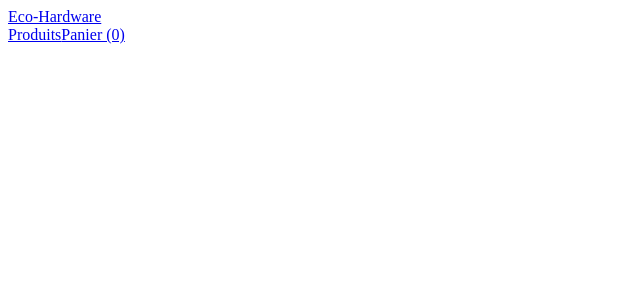
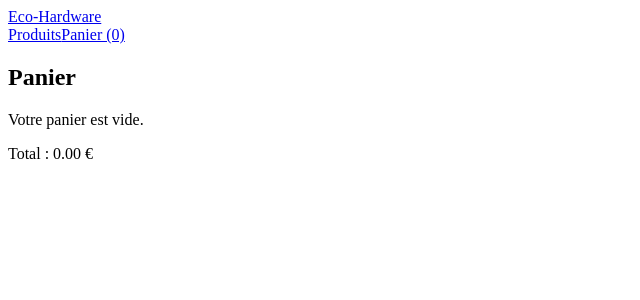
Before and after one commit to massinissabencherif/telemetrie, a Nuxt app in the folder web/: page /cart in a window 1280 px wide. Shown: the top 300 px of the page, without its empty margins (0-640 px from the left). Built offline with nearby package versions, Linux system fonts and the light colour scheme.

Commit message:
feat: add cart page

```diff
--- /dev/null
+++ b/web/app/pages/cart.vue
@@ -0,0 +1,20 @@
+<template>
+  <section>
+    <h1>Panier</h1>
+    <p v-if="cart.items.value.length === 0">Votre panier est vide.</p>
+    <ul v-else>
+      <li v-for="item in cart.items.value" :key="item.productId">
+        {{ item.name }} × {{ item.quantity }} — {{ (item.price * item.quantity).toFixed(2) }} €
+        <button @click="cart.removeItem(item.productId)">Retirer</button>
+      </li>
+    </ul>
+    <p class="total">Total : {{ cart.total.value.toFixed(2) }} €</p>
+    <NuxtLink v-if="cart.items.value.length > 0" to="/checkout" class="cta" data-testid="go-to-checkout">
+      Passer la commande
+    </NuxtLink>
+  </section>
+</template>
+
+<script setup lang="ts">
+const cart = useCart()
+</script>
```
